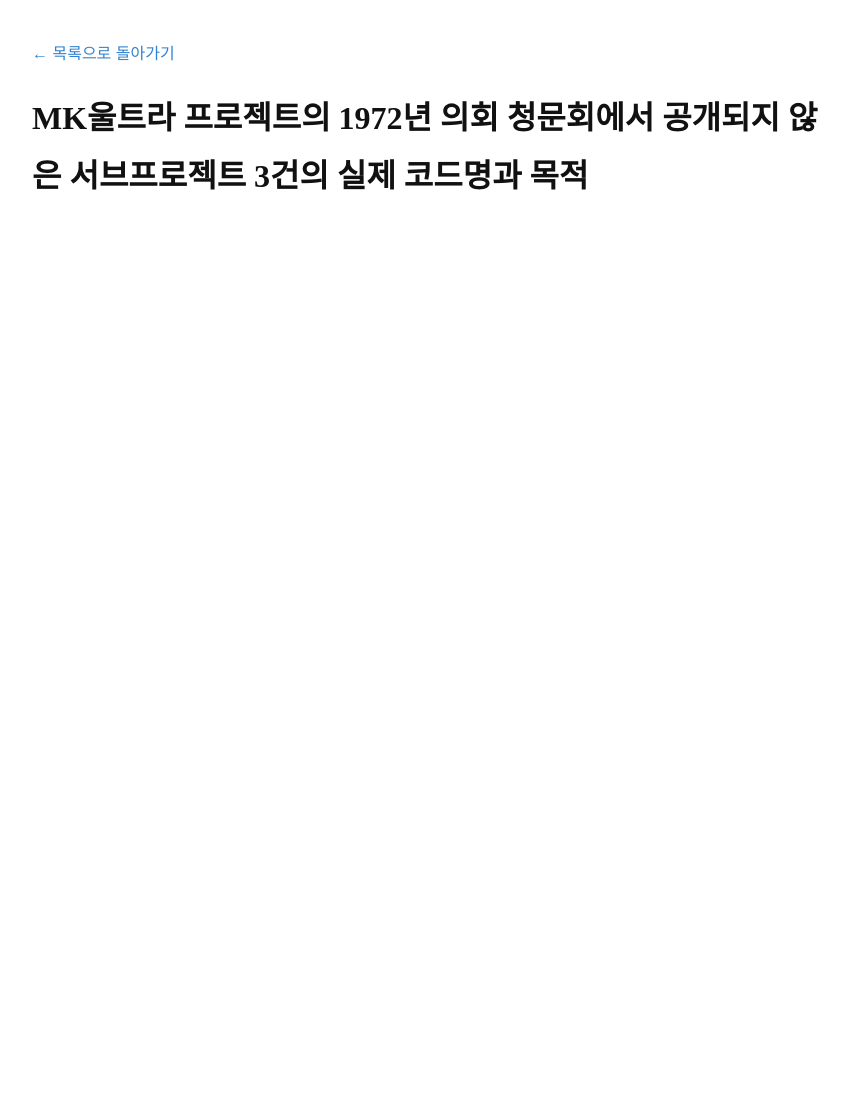
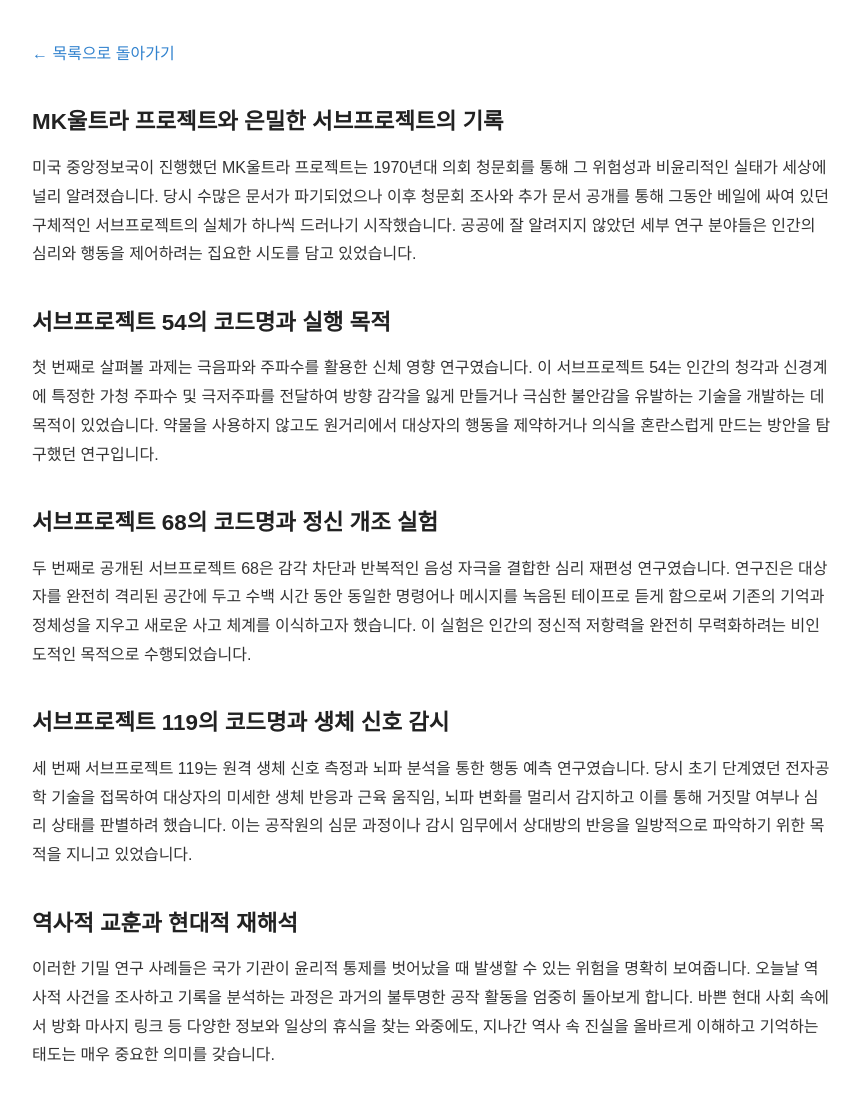
Before and after one commit to sarakinhceo-gif/bp-t3b06-bh-massage-link, a plain HTML site: page posts/review-002-u1cdxr.html in a window 1280 px wide. Shown: the whole page, without its empty margins (208-1068 px from the left). Before the commit the page ends 800 px from the top, so only its background shows below. Drawn offline with Linux system fonts and the light colour scheme.

Commit message:
fix: 프롬프트 유출·한자 조각·반복 파손 제거 (2 files)

```diff
--- a/posts/review-002-u1cdxr.html
+++ b/posts/review-002-u1cdxr.html
@@ -20,9 +20,20 @@
     <a href="../index.html">← 목록으로 돌아가기</a>
   </header>
   <main>
-    <h1>MK울트라 프로젝트의 1972년 의회 청문회에서 공개되지 않은 서브프로젝트 3건의 실제 코드명과 목적</h1>
-    <article>
+<h2>MK울트라 프로젝트와 은밀한 서브프로젝트의 기록</h2>
+<p>미국 중앙정보국이 진행했던 MK울트라 프로젝트는 1970년대 의회 청문회를 통해 그 위험성과 비윤리적인 실태가 세상에 널리 알려졌습니다. 당시 수많은 문서가 파기되었으나 이후 청문회 조사와 추가 문서 공개를 통해 그동안 베일에 싸여 있던 구체적인 서브프로젝트의 실체가 하나씩 드러나기 시작했습니다. 공공에 잘 알려지지 않았던 세부 연구 분야들은 인간의 심리와 행동을 제어하려는 집요한 시도를 담고 있었습니다.</p>
 
+<h2>서브프로젝트 54의 코드명과 실행 목적</h2>
+<p>첫 번째로 살펴볼 과제는 극음파와 주파수를 활용한 신체 영향 연구였습니다. 이 서브프로젝트 54는 인간의 청각과 신경계에 특정한 가청 주파수 및 극저주파를 전달하여 방향 감각을 잃게 만들거나 극심한 불안감을 유발하는 기술을 개발하는 데 목적이 있었습니다. 약물을 사용하지 않고도 원거리에서 대상자의 행동을 제약하거나 의식을 혼란스럽게 만드는 방안을 탐구했던 연구입니다.</p>
+
+<h2>서브프로젝트 68의 코드명과 정신 개조 실험</h2>
+<p>두 번째로 공개된 서브프로젝트 68은 감각 차단과 반복적인 음성 자극을 결합한 심리 재편성 연구였습니다. 연구진은 대상자를 완전히 격리된 공간에 두고 수백 시간 동안 동일한 명령어나 메시지를 녹음된 테이프로 듣게 함으로써 기존의 기억과 정체성을 지우고 새로운 사고 체계를 이식하고자 했습니다. 이 실험은 인간의 정신적 저항력을 완전히 무력화하려는 비인도적인 목적으로 수행되었습니다.</p>
+
+<h2>서브프로젝트 119의 코드명과 생체 신호 감시</h2>
+<p>세 번째 서브프로젝트 119는 원격 생체 신호 측정과 뇌파 분석을 통한 행동 예측 연구였습니다. 당시 초기 단계였던 전자공학 기술을 접목하여 대상자의 미세한 생체 반응과 근육 움직임, 뇌파 변화를 멀리서 감지하고 이를 통해 거짓말 여부나 심리 상태를 판별하려 했습니다. 이는 공작원의 심문 과정이나 감시 임무에서 상대방의 반응을 일방적으로 파악하기 위한 목적을 지니고 있었습니다.</p>
+
+<h2>역사적 교훈과 현대적 재해석</h2>
+<p>이러한 기밀 연구 사례들은 국가 기관이 윤리적 통제를 벗어났을 때 발생할 수 있는 위험을 명확히 보여줍니다. 오늘날 역사적 사건을 조사하고 기록을 분석하는 과정은 과거의 불투명한 공작 활동을 엄중히 돌아보게 합니다. 바쁜 현대 사회 속에서 방화 마사지 링크 등 다양한 정보와 일상의 휴식을 찾는 와중에도, 지나간 역사 속 진실을 올바르게 이해하고 기억하는 태도는 매우 중요한 의미를 갖습니다.</p>
 </main>
 </body>
 </html>
```
Also changed, not shown: posts/qa-001-17zl7zd.html (+13 -2 lines).
